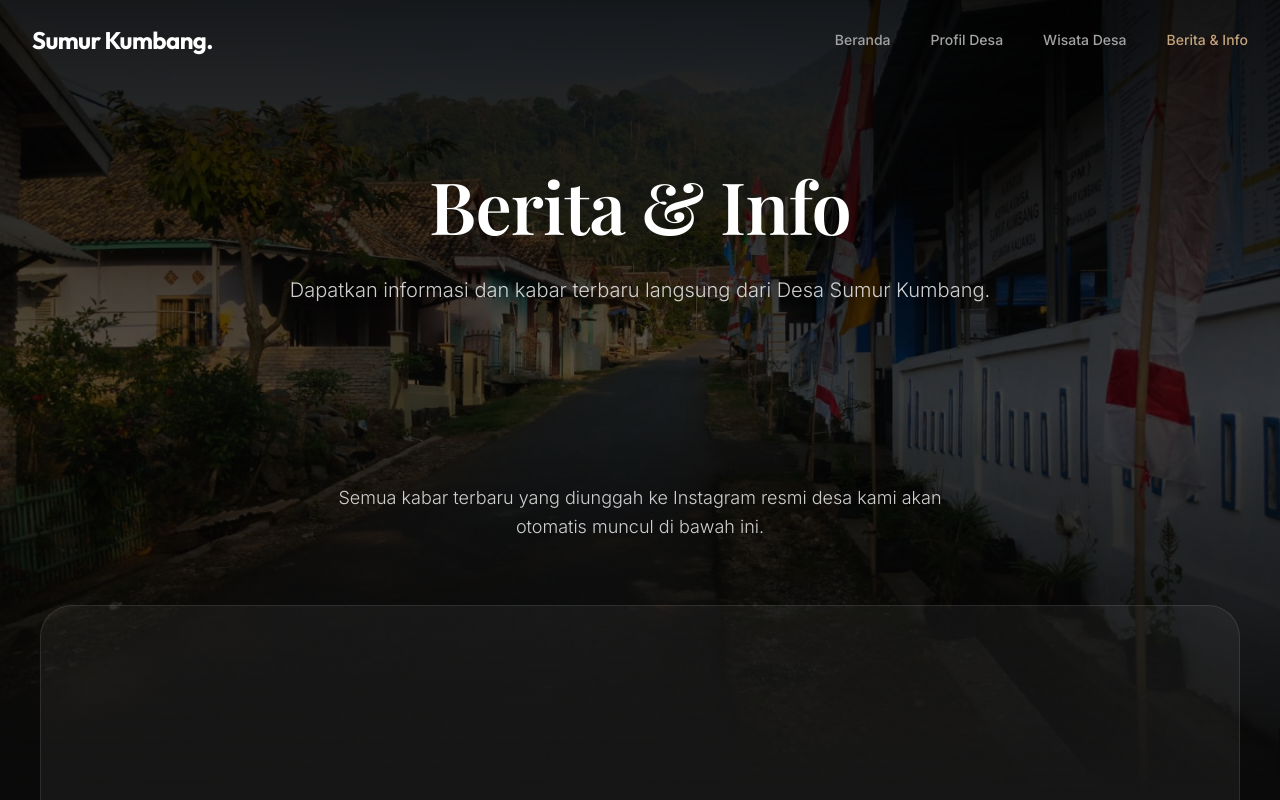
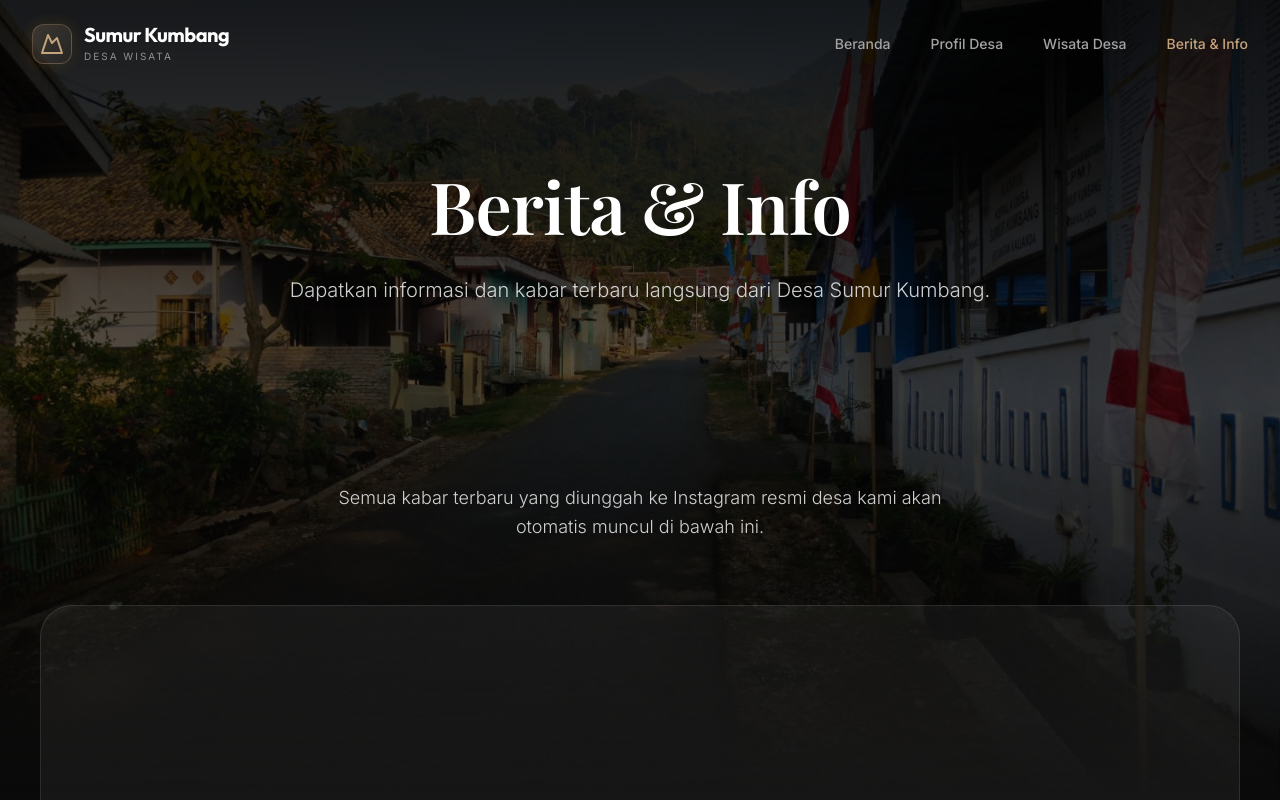
Before and after one commit to anndaanhr/websitesumurkumbang, a Next.js app: page /berita in a window 1280 px wide. Shown: the top 800 px of the page. Built offline with nearby package versions, Linux system fonts and the light colour scheme.

Commit message:
style: add premium mountain SVG logo to navbar

```diff
--- a/src/components/Navbar.jsx
+++ b/src/components/Navbar.jsx
@@ -32,7 +32,17 @@ export default function Navbar() {
   return (
     <nav className={`navbar ${scrolled ? "scrolled" : ""} ${isOpen ? "bg-[#0a0a0a]/95 backdrop-blur-xl" : ""}`}>
       <div className="flex justify-between items-center w-full">
-        <div className="text-xl md:text-2xl font-heading font-bold tracking-tight">Sumur Kumbang.</div>
+        <Link href="/" className="flex items-center gap-3 group z-50">
+          <div className="w-9 h-9 md:w-10 md:h-10 rounded-xl bg-gradient-to-br from-accent/20 to-accent/5 border border-accent/30 flex items-center justify-center text-accent group-hover:bg-accent group-hover:text-black group-hover:border-accent transition-all duration-300 shadow-[0_0_15px_rgba(202,138,4,0.15)] group-hover:shadow-[0_0_20px_rgba(202,138,4,0.4)]">
+             <svg xmlns="http://www.w3.org/2000/svg" viewBox="0 0 24 24" fill="none" stroke="currentColor" strokeWidth="2" strokeLinecap="round" strokeLinejoin="round" className="w-5 h-5 md:w-6 md:h-6">
+               <path d="m8 3 4 8 5-5 5 15H2L8 3z"></path>
+             </svg>
+          </div>
+          <div className="flex flex-col text-left">
+            <span className="text-lg md:text-xl font-heading font-bold tracking-tight leading-none text-white group-hover:text-accent transition-colors">Sumur Kumbang</span>
+            <span className="text-[9px] md:text-[10px] text-white/50 uppercase tracking-[0.2em] font-sans mt-1">Desa Wisata</span>
+          </div>
+        </Link>
 
         {/* Desktop Nav */}
         <ul className="hidden md:flex gap-10 list-none text-sm font-medium text-text-muted">
```
